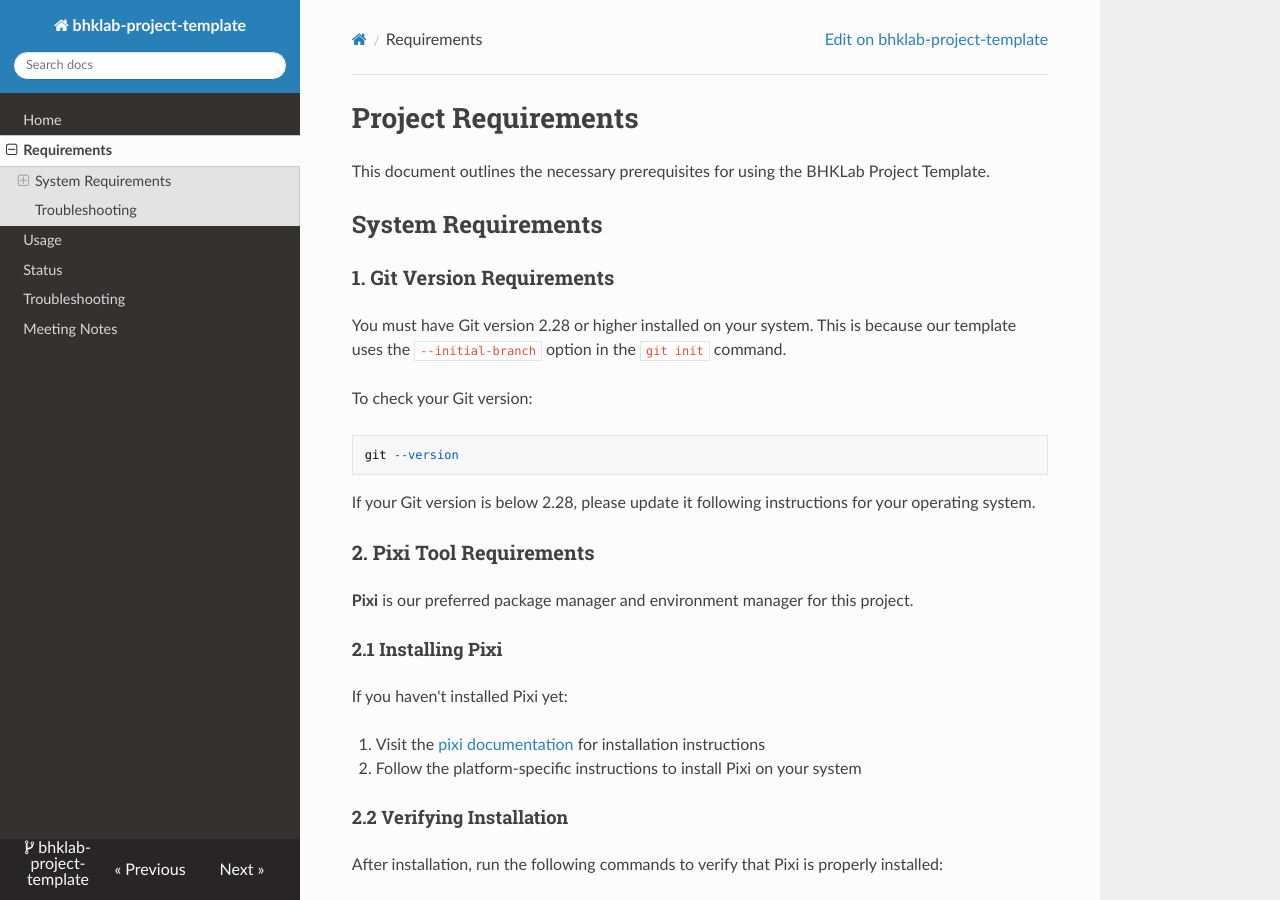
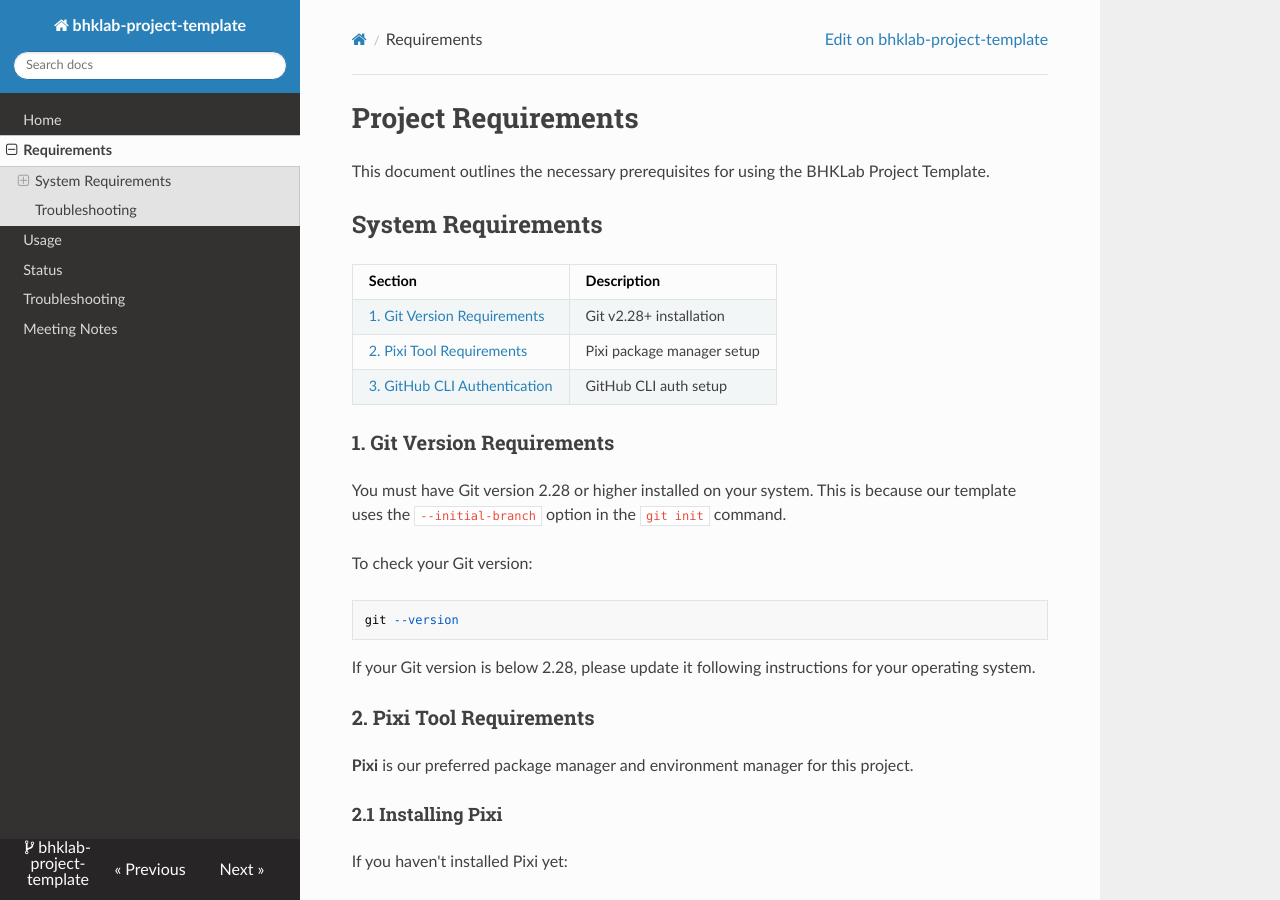
Before and after one commit to bhklab/bhklab-project-template, an MkDocs documentation site: the page built from docs/requirements.md, in a window 1280 px wide and 900 px high. Built offline with MkDocs 1.6.1, drawn with Linux system fonts in a browser that asks for light colours; nearby versions of some CDN libraries.

Commit message:
fix: update requirements table in documentation for clarity

```diff
--- a/docs/requirements.md
+++ b/docs/requirements.md
@@ -4,6 +4,12 @@
 This document outlines the necessary prerequisites for using the BHKLab Project Template.
 
 ## System Requirements
+
+| Section                                                      | Description                |
+|--------------------------------------------------------------|----------------------------|
+| [1. Git Version Requirements](#1-git-version-requirements)   | Git v2.28+ installation    |
+| [2. Pixi Tool Requirements](#2-pixi-tool-requirements)       | Pixi package manager setup |
+| [3. GitHub CLI Authentication](#3-github-cli-authentication) | GitHub CLI auth setup      |
 
 ### 1. Git Version Requirements
 
```
